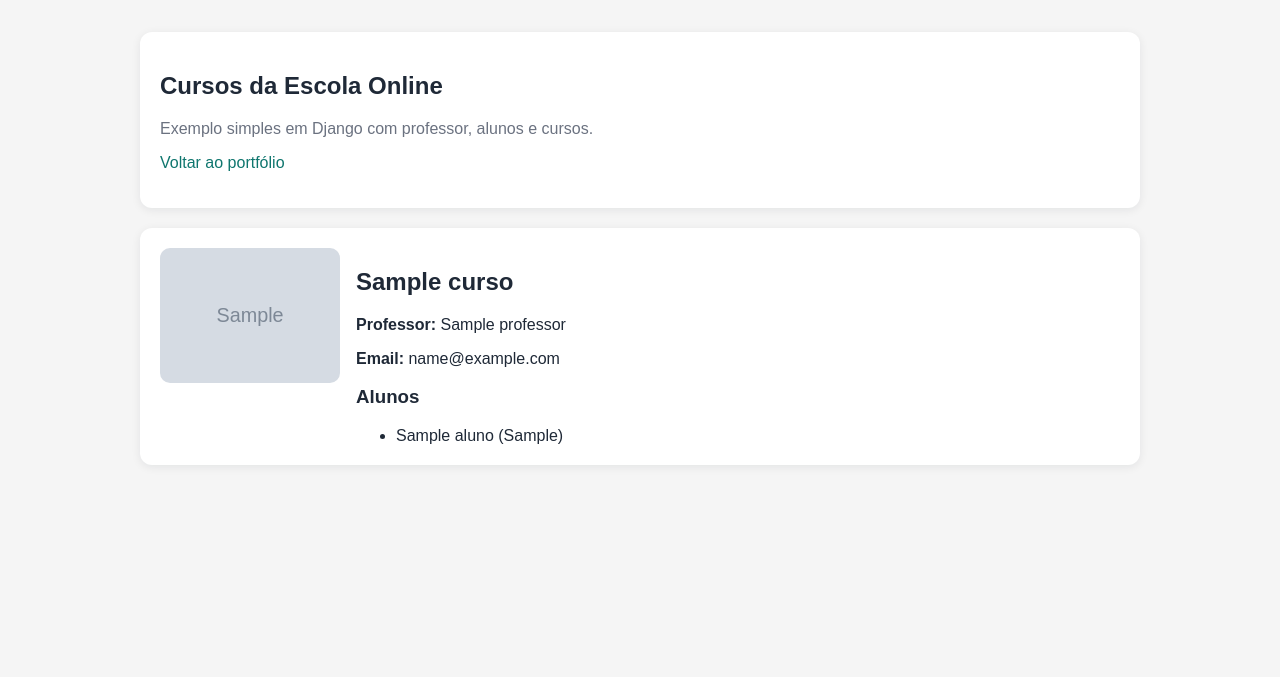
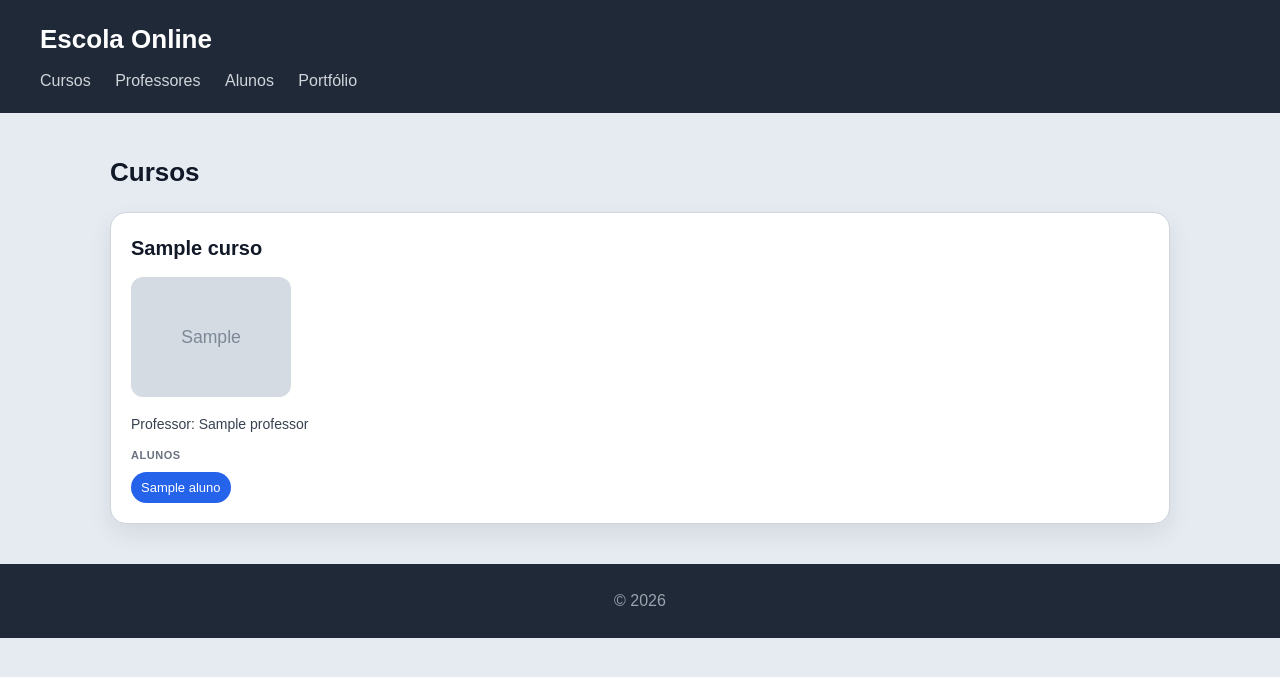
Before and after one commit to PedroP0202/Projecto_Programacao_web_, a Django app: page /escola/ in a window 1280 px wide. Shown: the top 677 px of the page. Run offline with Django 4.2, Linux system fonts and the light colour scheme; tables that the repository leaves empty hold one stand-in row (values such as "Sample post"); grey boxes marked "Sample" are stand-in pictures.

Commit message:
ficha - 7

```diff
--- /dev/null
+++ b/escola_online/static/escola_online/styles.css
@@ -0,0 +1,122 @@
+* {
+    box-sizing: border-box;
+    margin: 0;
+    padding: 0;
+}
+
+body {
+    font-family: Arial, sans-serif;
+    background: #e6ebf2;
+    color: #111827;
+    line-height: 1.5;
+}
+
+body > header {
+    background: #1f2937;
+    color: white;
+    padding: 20px 40px;
+}
+
+body > header h1 {
+    font-size: 26px;
+}
+
+body > header nav {
+    margin-top: 10px;
+}
+
+body > header nav a {
+    color: #d1d5db;
+    margin-right: 20px;
+    text-decoration: none;
+    font-weight: 500;
+}
+
+body > header nav a:hover {
+    color: white;
+}
+
+main {
+    max-width: 1100px;
+    margin: 40px auto;
+    padding: 0 20px;
+}
+
+h2 {
+    margin-bottom: 20px;
+    font-size: 26px;
+}
+
+section > article,
+main > article {
+    background: white;
+    padding: 20px;
+    border-radius: 16px;
+    border: 1px solid #d1d5db;
+    box-shadow: 0 10px 25px rgba(0, 0, 0, 0.08);
+    transition: all 0.25s ease;
+    margin-bottom: 20px;
+}
+
+section > article:hover,
+main > article:hover {
+    transform: translateY(-4px);
+    box-shadow: 0 16px 35px rgba(0, 0, 0, 0.16);
+}
+
+article > header {
+    margin-bottom: 12px;
+}
+
+article > header > h3 {
+    font-size: 20px;
+    font-weight: 600;
+    margin-bottom: 4px;
+}
+
+article > header > p {
+    font-size: 14px;
+    color: #374151;
+}
+
+article > section {
+    margin-top: 10px;
+}
+
+article > section > h4 {
+    font-size: 11px;
+    text-transform: uppercase;
+    color: #6b7280;
+    margin-bottom: 8px;
+    letter-spacing: 0.05em;
+}
+
+article > section > ul {
+    list-style: none;
+    display: flex;
+    flex-wrap: wrap;
+    gap: 8px;
+}
+
+article > section > ul > li {
+    background: #2563eb;
+    color: white;
+    padding: 6px 10px;
+    border-radius: 999px;
+    font-size: 13px;
+    font-weight: 500;
+}
+
+img {
+    max-width: 160px;
+    margin: 10px 0;
+    border-radius: 12px;
+}
+
+footer {
+    text-align: center;
+    padding: 25px;
+    background: #1f2937;
+    color: #9ca3af;
+    margin-top: 40px;
+}
--- /dev/null
+++ b/escola_online/templates/escola_online/base.html
@@ -0,0 +1,29 @@
+{% load static %}
+<!DOCTYPE html>
+<html lang="pt">
+<head>
+    <meta charset="UTF-8">
+    <meta name="viewport" content="width=device-width, initial-scale=1.0">
+    <title>{% block title %}Escola Online{% endblock %}</title>
+    <link rel="stylesheet" href="{% static 'escola_online/styles.css' %}">
+</head>
+<body>
+    <header>
+        <h1>Escola Online</h1>
+        <nav>
+            <a href="{% url 'cursos' %}">Cursos</a>
+            <a href="{% url 'professores' %}">Professores</a>
+            <a href="{% url 'alunos' %}">Alunos</a>
+            <a href="{% url 'home' %}">Portfólio</a>
+        </nav>
+    </header>
+
+    <main>
+        {% block content %}{% endblock %}
+    </main>
+
+    <footer>
+        <p>&copy; 2026</p>
+    </footer>
+</body>
+</html>
--- a/escola_online/templates/escola_online/cursos.html
+++ b/escola_online/templates/escola_online/cursos.html
@@ -1,113 +1,32 @@
-<!DOCTYPE html>
-<html lang="pt">
-<head>
-    <meta charset="utf-8">
-    <meta name="viewport" content="width=device-width, initial-scale=1">
-    <title>Escola Online</title>
-    <style>
-        body {
-            margin: 0;
-            font-family: Arial, sans-serif;
-            background: #f5f5f5;
-            color: #1f2937;
-        }
+{% extends "escola_online/base.html" %}
 
-        main {
-            max-width: 1000px;
-            margin: 0 auto;
-            padding: 32px 16px 48px;
-        }
+{% block title %}Cursos{% endblock %}
 
-        .topo,
-        .curso {
-            background: #ffffff;
-            border-radius: 12px;
-            padding: 20px;
-            box-shadow: 0 2px 10px rgba(15, 23, 42, 0.08);
-        }
+{% block content %}
+<h2>Cursos</h2>
 
-        .topo {
-            margin-bottom: 20px;
-        }
+<section>
+    {% for curso in cursos %}
+    <article>
+        <header>
+            <h3>{{ curso.nome }}</h3>
+            {% if curso.imagem %}
+                <img src="{{ curso.imagem.url }}" alt="Imagem do logotipo {{ curso.imagem.name }}">
+            {% endif %}
+            <p>Professor: {{ curso.professor.nome }}</p>
+        </header>
 
-        .curso {
-            display: grid;
-            gap: 16px;
-            margin-bottom: 18px;
-        }
-
-        .curso img {
-            width: 100%;
-            max-width: 180px;
-            border-radius: 10px;
-            object-fit: cover;
-        }
-
-        .muted {
-            color: #6b7280;
-        }
-
-        a {
-            color: #0f766e;
-            text-decoration: none;
-        }
-
-        ul {
-            margin: 8px 0 0;
-        }
-
-        @media (min-width: 700px) {
-            .curso {
-                grid-template-columns: 180px 1fr;
-                align-items: start;
-            }
-        }
-    </style>
-</head>
-<body>
-    <main>
-        <section class="topo">
-            <h1>Cursos da Escola Online</h1>
-            <p class="muted">Exemplo simples em Django com professor, alunos e cursos.</p>
-            <p><a href="/">Voltar ao portfólio</a></p>
-        </section>
-
-        {% if cursos %}
-            {% for curso in cursos %}
-                <section class="curso">
-                    <div>
-                        {% if curso.imagem %}
-                            <img src="{{ curso.imagem.url }}" alt="{{ curso.nome }}">
-                        {% else %}
-                            <p class="muted">Sem imagem disponível.</p>
-                        {% endif %}
-                    </div>
-                    <div>
-                        <h2>{{ curso.nome }}</h2>
-                        <p><strong>Professor:</strong> {{ curso.professor.nome }}</p>
-                        <p><strong>Email:</strong> {{ curso.professor.email }}</p>
-
-                        <h3>Alunos</h3>
-                        {% if curso.alunos.all %}
+        <section>
+            <h4>Alunos</h4>
             <ul>
                 {% for aluno in curso.alunos.all %}
-                                    <li>{{ aluno.nome }} ({{ aluno.numero }})</li>
+                    <li>{{ aluno.nome }}</li>
+                {% empty %}
+                    <li>Sem alunos inscritos</li>
                 {% endfor %}
             </ul>
-                        {% else %}
-                            <p class="muted">Este curso ainda não tem alunos registados.</p>
-                        {% endif %}
-                    </div>
         </section>
+    </article>
     {% endfor %}
-        {% else %}
-            <section class="curso">
-                <div>
-                    <h2>Ainda não existem cursos</h2>
-                    <p class="muted">Podes adicioná-los no admin em <a href="/admin/">/admin/</a>.</p>
-                </div>
 </section>
-        {% endif %}
-    </main>
-</body>
-</html>
+{% endblock %}
--- a/escola_online/urls.py
+++ b/escola_online/urls.py
@@ -1,7 +1,11 @@
 from django.urls import path
 
-from .views import cursos_view
+from .views import alunos_view, curso_view, cursos_view, professores_view
 
 urlpatterns = [
-    path('', cursos_view, name='cursos'),
+    path('', cursos_view, name='escola_home'),
+    path('cursos/', cursos_view, name='cursos'),
+    path('professores/', professores_view, name='professores'),
+    path('alunos/', alunos_view, name='alunos'),
+    path('curso/<int:id>/', curso_view, name='curso'),
 ]
--- a/escola_online/views.py
+++ b/escola_online/views.py
@@ -1,7 +1,22 @@
 from django.shortcuts import render
-from .models import Curso
+from .models import Aluno, Curso, Professor
 
 
 def cursos_view(request):
     cursos = Curso.objects.select_related('professor').prefetch_related('alunos').all()
     return render(request, 'escola_online/cursos.html', {'cursos': cursos})
+
+
+def professores_view(request):
+    professores = Professor.objects.prefetch_related('cursos').all()
+    return render(request, 'escola_online/professores.html', {'professores': professores})
+
+
+def alunos_view(request):
+    alunos = Aluno.objects.prefetch_related('cursos').all()
+    return render(request, 'escola_online/alunos.html', {'alunos': alunos})
+
+
+def curso_view(request, id):
+    curso = Curso.objects.select_related('professor').prefetch_related('alunos').get(id=id)
+    return render(request, 'escola_online/curso.html', {'curso': curso})
--- a/portfolio/templates/portfolio/base.html
+++ b/portfolio/templates/portfolio/base.html
@@ -90,9 +90,13 @@
             <a href="{% url 'home' %}">Início</a>
             <a href="{% url 'licenciatura' %}">Licenciatura</a>
             <a href="{% url 'ucs' %}">UCs</a>
+            <a href="{% url 'docentes' %}">Docentes</a>
             <a href="{% url 'projetos' %}">Projetos</a>
+            <a href="{% url 'tecnologias' %}">Tecnologias</a>
             <a href="{% url 'competencias' %}">Competências</a>
             <a href="{% url 'formacoes' %}">Formações</a>
+            <a href="{% url 'interesses' %}">Interesses</a>
+            <a href="{% url 'makingof' %}">Making Of</a>
             <a href="{% url 'tfcs' %}">TFCs</a>
             <a href="{% url 'cursos' %}">Escola Online</a>
             <a href="/admin/">Admin</a>
--- a/portfolio/urls.py
+++ b/portfolio/urls.py
@@ -2,10 +2,14 @@ from django.urls import path
 
 from .views import (
     competencias_view,
+    docentes_view,
     formacoes_view,
     home,
+    interesses_view,
     licenciatura_view,
+    makingof_view,
     projetos_view,
+    tecnologias_view,
     tfcs_view,
     ucs_view,
 )
@@ -15,7 +19,11 @@ urlpatterns = [
     path('licenciatura/', licenciatura_view, name='licenciatura'),
     path('ucs/', ucs_view, name='ucs'),
     path('projetos/', projetos_view, name='projetos'),
+    path('docentes/', docentes_view, name='docentes'),
+    path('tecnologias/', tecnologias_view, name='tecnologias'),
     path('competencias/', competencias_view, name='competencias'),
     path('formacoes/', formacoes_view, name='formacoes'),
+    path('interesses/', interesses_view, name='interesses'),
+    path('makingof/', makingof_view, name='makingof'),
     path('tfcs/', tfcs_view, name='tfcs'),
 ]
```
Also changed, not shown: escola_online/templates/escola_online/alunos.html (added, +29 -0 lines), escola_online/templates/escola_online/curso.html (added, +28 -0 lines), escola_online/templates/escola_online/professores.html (added, +29 -0 lines), escola_online/tests.py (+10 -0 lines), portfolio/templates/portfolio/docentes.html (added, +28 -0 lines), portfolio/templates/portfolio/interesses.html (added, +21 -0 lines), portfolio/templates/portfolio/makingof.html (added, +25 -0 lines), portfolio/templates/portfolio/tecnologias.html (added, +30 -0 lines), portfolio/tests.py (+61 -2 lines), portfolio/views.py (+32 -1 lines). Lines whose indentation alone changed are shown as unchanged.
